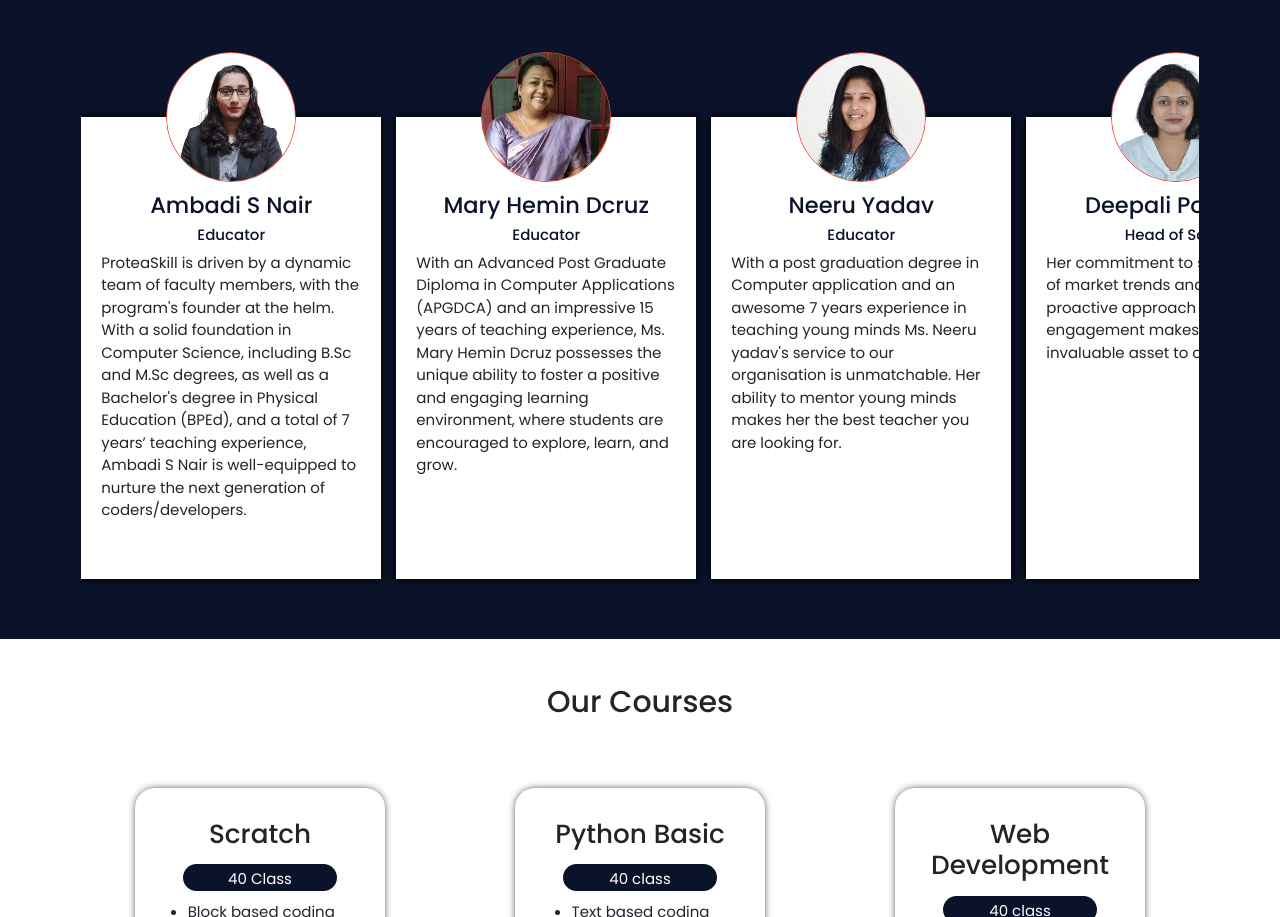
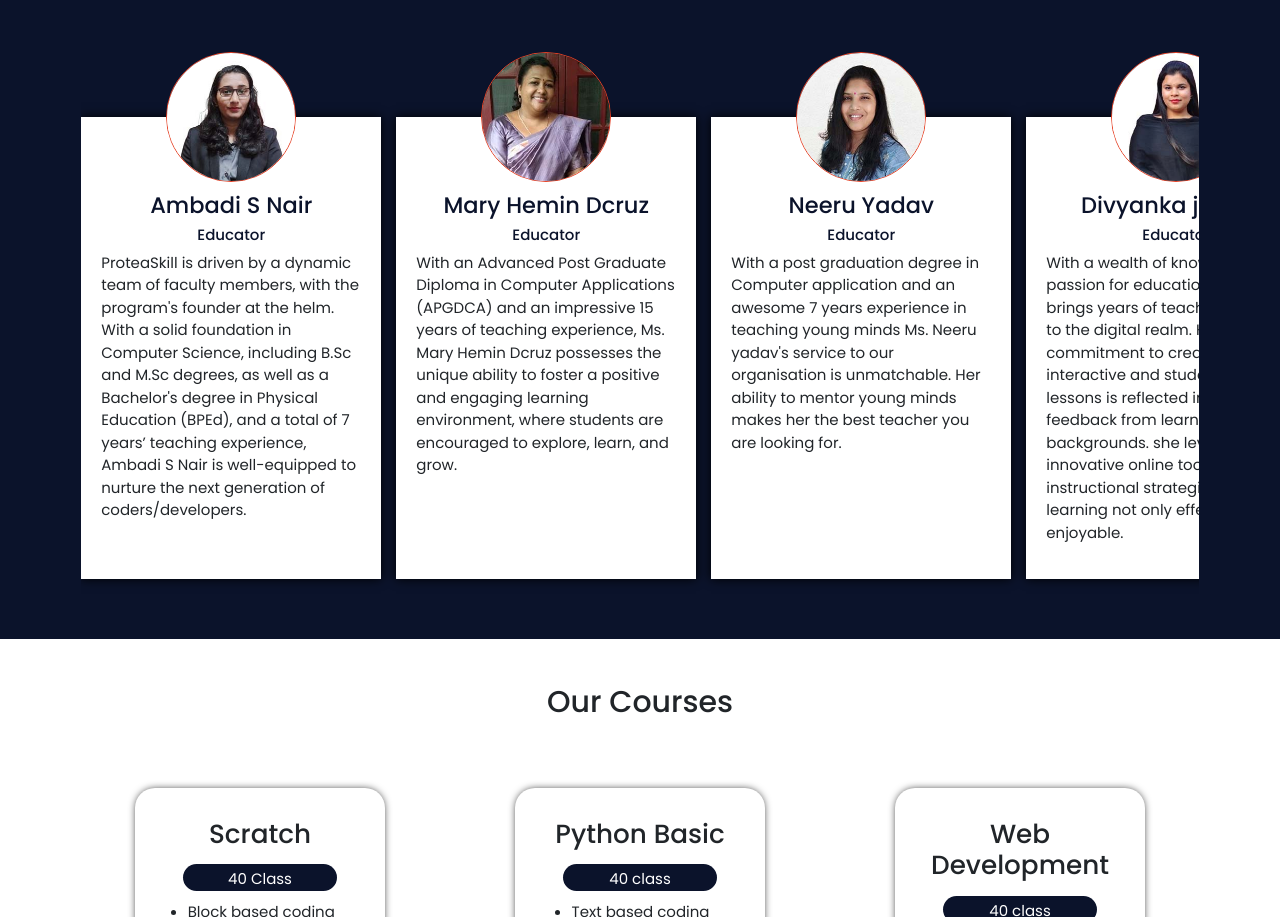
Before and after one commit to paulvarkey758/proteaskill, a plain HTML site: page index.html in a window 1280 px wide. Shown: the part 3663-4580 px from the top of the page. Drawn offline with nearby package versions, Linux system fonts and the light colour scheme.

Commit message:
deepali potdar employee removed

```diff
--- a/index.html
+++ b/index.html
@@ -284,13 +284,13 @@
                 <h6>Educator</h6>
                 <p>With a post graduation degree in Computer application and an awesome 7 years experience in teaching young minds Ms. Neeru yadav's service to our organisation is unmatchable. Her ability to mentor young minds makes her the best teacher you are looking for.</p>
             </div>
-            <div class="testimonial-card testimonial-card-two">
+            <!-- <div class="testimonial-card testimonial-card-two">
                 <img src="images/people/staff3.jpg" alt="">
-                <h4>Deepali Potdaar</h4>
+                <h4>Andriya Gladies Dsilva</h4>
                 <h6>Head of Sales</h6>
                 <p> Her commitment to staying ahead of market trends and the proactive approach to client engagement makes her an invaluable asset to our sales force.
                 </p>
-            </div>
+            </div> -->
             <div class="testimonial-card testimonial-card-two">
                 <img src="images/people/staff5.jpg" alt="">
                 <h4>Divyanka jaiswal</h4>
```
